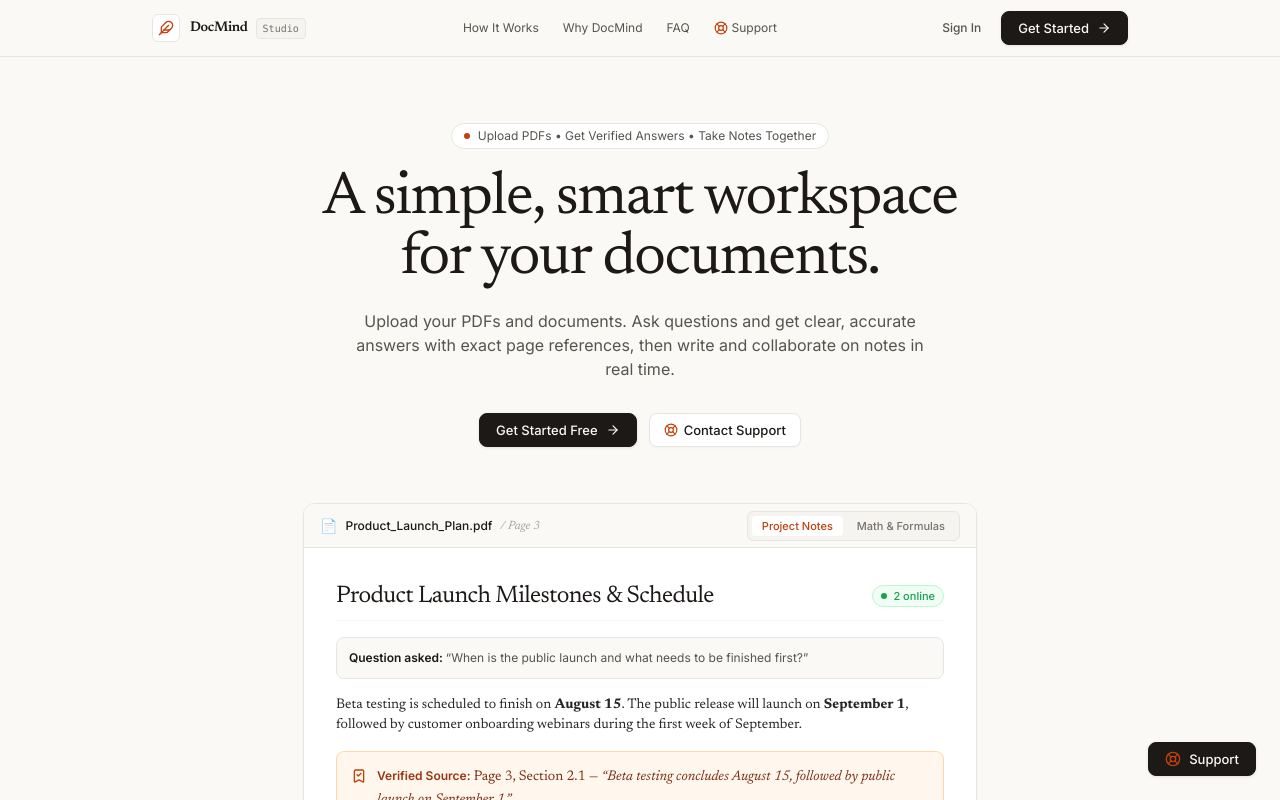
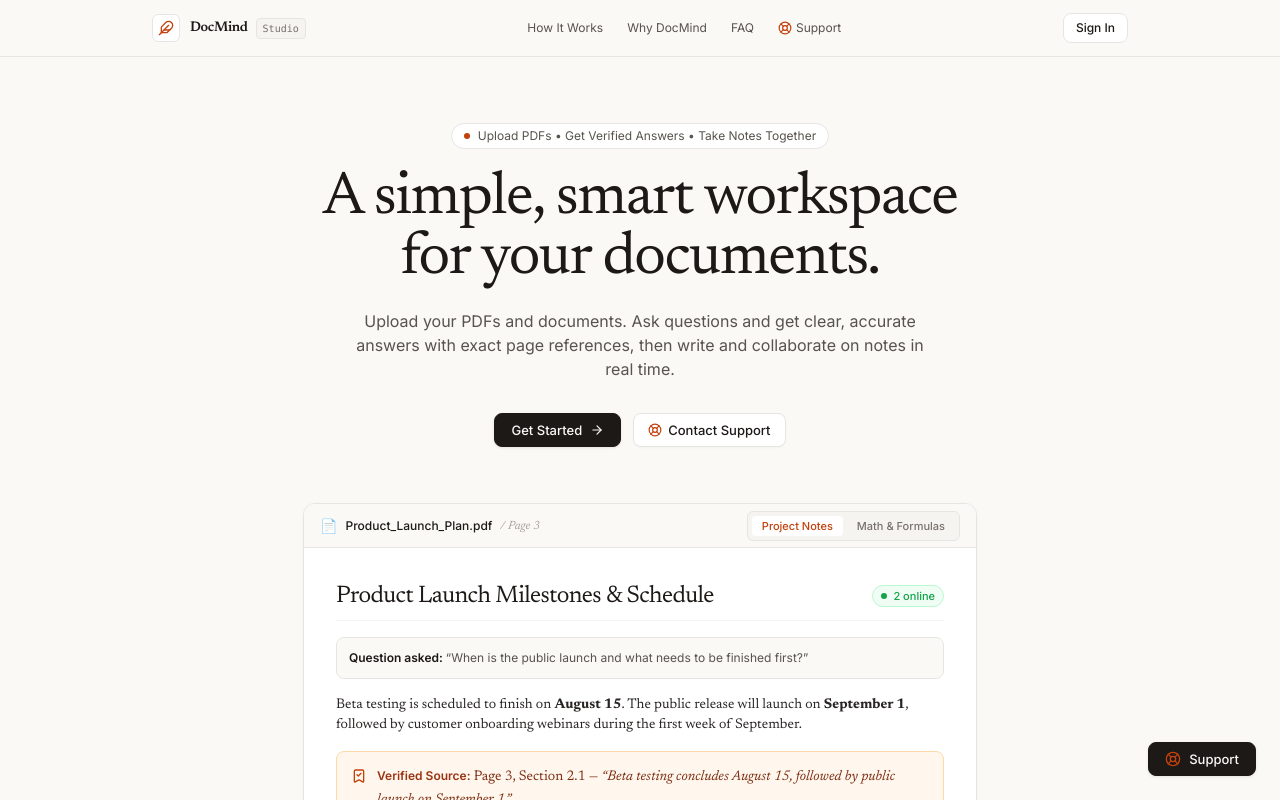
Before and after one commit to ruchichabharti/Documentary, a React (Vite) app in the folder client/: page / in a window 1280 px wide. Shown: the top 800 px of the page. Built offline with nearby package versions, Linux system fonts and the light colour scheme; no server answers.

Commit message:
Remove Get Started from top navbar and update CTA buttons to Get Started

```diff
--- a/client/src/pages/Landing.jsx
+++ b/client/src/pages/Landing.jsx
@@ -208,17 +208,10 @@ export default function Landing() {
 
             <Link
               to="/auth"
-              className="text-xs font-medium text-[#57534e] hover:text-[#1c1917] px-2 py-1 transition-colors"
+              className="text-xs font-medium text-[#1c1917] hover:text-[#c2410c] px-3 py-1.5 rounded-lg border border-[#e7e5e4] bg-[#ffffff] hover:border-[#d6d3d1] transition-all no-underline shadow-xs"
             >
               Sign In
             </Link>
-            <button
-              onClick={() => navigate('/auth')}
-              className="btn-ink text-xs"
-            >
-              <span>Get Started</span>
-              <ArrowRight className="w-3.5 h-3.5" />
-            </button>
           </div>
         </div>
       </header>
@@ -263,7 +256,7 @@ export default function Landing() {
               onClick={() => navigate('/auth')}
               className="btn-ink w-full sm:w-auto px-6 py-2.5 text-xs font-medium"
             >
-              <span>Get Started Free</span>
+              <span>Get Started</span>
               <ArrowRight className="w-3.5 h-3.5" />
             </button>
             <button
@@ -589,7 +582,7 @@ export default function Landing() {
               onClick={() => navigate('/auth')}
               className="btn-ink px-6 py-2.5 text-xs font-medium"
             >
-              <span>Get Started Free</span>
+              <span>Get Started</span>
               <ArrowRight className="w-3.5 h-3.5" />
             </button>
             <button
```
